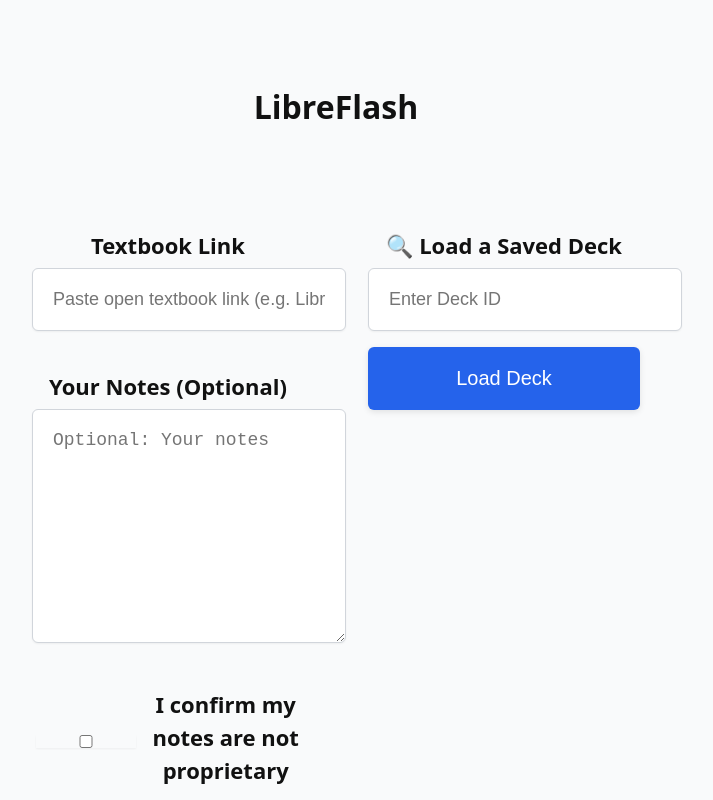
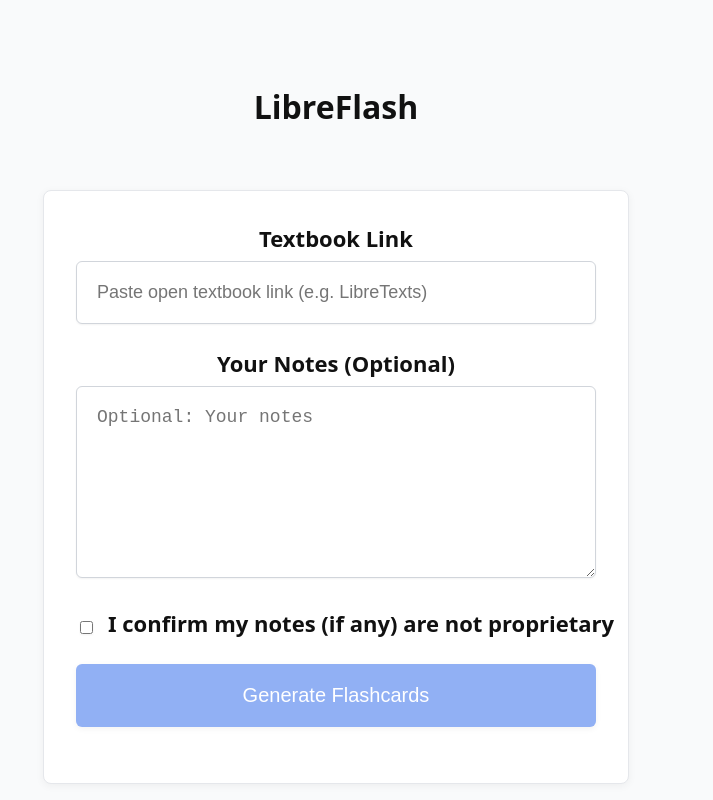
Before and after one commit to adityapatwardhan1/libreflash, a React (Vite) app in the folder frontend/libreflash-frontend/: page / in a window 1280 px wide. Shown: the top 800 px of the page, without its empty margins (304-1017 px from the left). Built offline with nearby package versions, Linux system fonts and the light colour scheme.

Commit message:
Improved main page layout

```diff
--- a/frontend/libreflash-frontend/src/App.css
+++ b/frontend/libreflash-frontend/src/App.css
@@ -187,13 +187,14 @@
 
 .form-checkbox {
   display: flex;
-  align-items: center;        /* aligns checkbox with first line of text */
+  align-items: center;
   gap: 0.75rem;
   font-size: 1.05rem;
-  flex-wrap: nowrap;          /* prevent wrapping */
+  white-space: nowrap;
+  flex-wrap: nowrap;
   line-height: 1.5;
-  max-width: 100%;
 }
+
 
 .form-checkbox span {
   white-space: nowrap;
@@ -298,8 +299,63 @@
   color: #4b5563;
 }
 
-.cloze-blank {
-  border-bottom: 2px dashed #999;
-  color: #999;
-  padding: 0 4px;
+.form-columns {
+  display: flex;
+  flex-direction: row;
+  justify-content: center;
+  align-items: flex-start;
+  gap: 3rem;
+  flex-wrap: wrap; /* responsive: stack on small screens */
+  width: 100%;
+  max-width: 1200px;
 }
+
+.form-content {
+  flex: 1;
+  min-width: 300px;
+  max-width: 550px;
+  background-color: #ffffff;
+  border: 1px solid #e5e7eb;
+  border-radius: 8px;
+  padding: 2rem;
+  box-shadow: 0 4px 12px rgba(0, 0, 0, 0.05);
+}
+
+.form-main {
+  display: flex;
+  justify-content: center;
+  padding-top: 5vh;
+}
+
+.form-columns {
+  display: flex;
+  flex-direction: row;
+  gap: 2rem;
+  align-items: flex-start;
+  flex-wrap: wrap; /* Responsive fallback */
+  max-width: 1100px;
+  width: 100%;
+  padding: 0 1rem;
+  box-sizing: border-box;
+}
+
+.form-box {
+  flex: 1;
+  min-width: 320px;
+  max-width: 520px;
+  background: white;
+  border: 1px solid #e5e7eb;
+  padding: 2rem;
+  border-radius: 0.5rem;
+  box-shadow: 0 2px 8px rgba(0, 0, 0, 0.05);
+}
+
+.form-box .form-group {
+  margin-bottom: 1.5rem;
+}
+
+.form-box input,
+.form-box textarea {
+  width: 100%;
+  box-sizing: border-box;
+}
--- a/frontend/libreflash-frontend/src/components/Form.tsx
+++ b/frontend/libreflash-frontend/src/components/Form.tsx
@@ -31,14 +31,9 @@
 
 	return (
 		<div className="form-container">
-      {/* <header className="form-header">
-        <h1 className="form-title">LibreFlash</h1>
-        <p className="form-subtitle">Generate flashcards from open textbooks and your notes</p>
-      </header> */}
-
 			<main className="form-main">
-        <form onSubmit={handleSubmit} className="form-content">
-          {/* Link Input */}
+				<div className="form-columns">
+					<form onSubmit={handleSubmit} className="form-box">
 						<div className="form-group">
 							<label>Textbook Link</label>
 							<input
@@ -50,7 +45,6 @@
 							/>
 						</div>
 
-          {/* Notes Input */}
 						<div className="form-group">
 							<label>Your Notes (Optional)</label>
 							<textarea
@@ -60,31 +54,30 @@
 							/>
 						</div>
 
-          {/* Non-proprietary Confirmation */}
 						<div className="form-group">
-            <div className="form-checkbox" style={{ display: "flex", alignItems: "center", gap: "0.5rem", marginBottom: "1rem" }}>
+							<div className="form-checkbox">
 							<input
 								type="checkbox"
 								checked={confirmed}
 								onChange={(e) => setConfirmed(e.target.checked)}
 								id="confirm-checkbox"
 							/>
-              <label htmlFor="confirm-checkbox">I confirm my notes are not proprietary</label>
+							<label htmlFor="confirm-checkbox">
+								I confirm my notes (if any) are not proprietary
+							</label>
 							</div>
-
 							<button type="submit" disabled={loading || !confirmed}>
 							{loading ? "Generating…" : "Generate Flashcards"}
 							</button>
 						</div>
 					</form>
 
-        {/* Deck Search */}
 					<form
 					onSubmit={(e) => {
 						e.preventDefault();
 						if (searchId.trim()) window.location.href = `/deck/${searchId.trim()}`;
 					}}
-          className="form-content deck-search-form"
+					className="form-box"
 					>
 						<div className="form-group">
 							<label>🔍 Load a Saved Deck</label>
@@ -94,11 +87,11 @@
 							value={searchId}
 							onChange={(e) => setSearchId(e.target.value)}
 							/>
-            <button type="submit">Load Deck</button>
+							<button type="submit" disabled={!searchId.trim()}>Load Deck</button>
 						</div>
 					</form>
+				</div>
 			</main>
-
 			<footer className="form-footer" />
 		</div>
 	);
--- a/frontend/libreflash-frontend/src/pages/DeckPage.tsx
+++ b/frontend/libreflash-frontend/src/pages/DeckPage.tsx
@@ -63,7 +63,7 @@
             const url = window.URL.createObjectURL(blob);
             const a = document.createElement("a");
             a.href = url;
-            a.download = "flashcards.apkg";
+            a.download = `${data.deck_name.replace(/\s+/g, "_")}.apkg`;
             a.click();
             window.URL.revokeObjectURL(url);
           }
```
Also changed, not shown: frontend/libreflash-frontend/src/components/Flashcard.tsx (+0 -46 lines), frontend/libreflash-frontend/src/components/FlashcardDeck.tsx (+0 -54 lines). Lines whose indentation alone changed are shown as unchanged.
